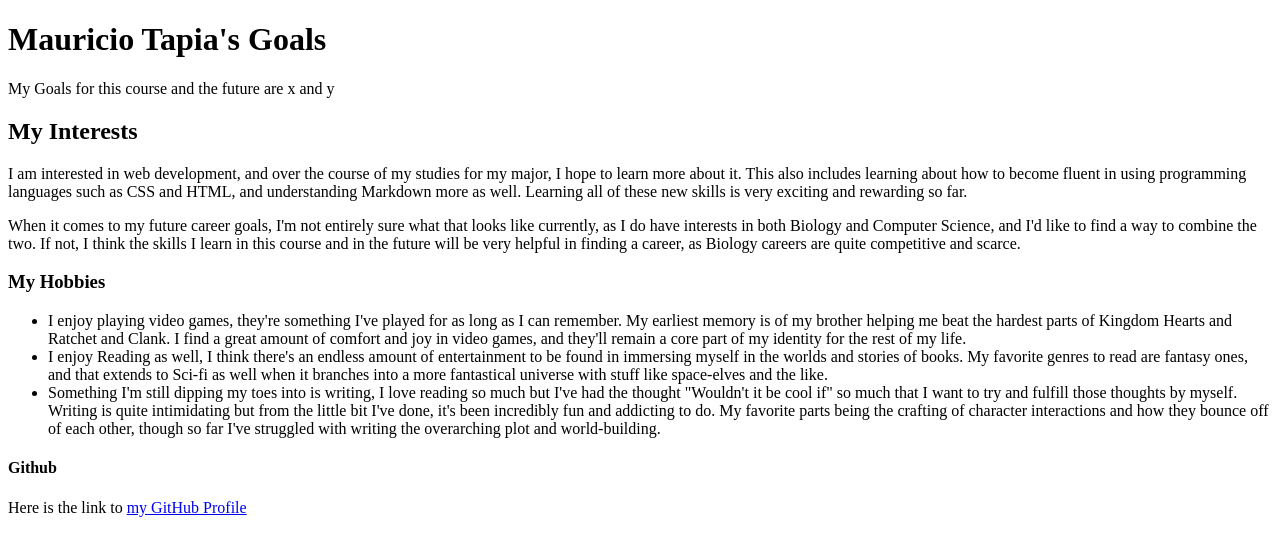
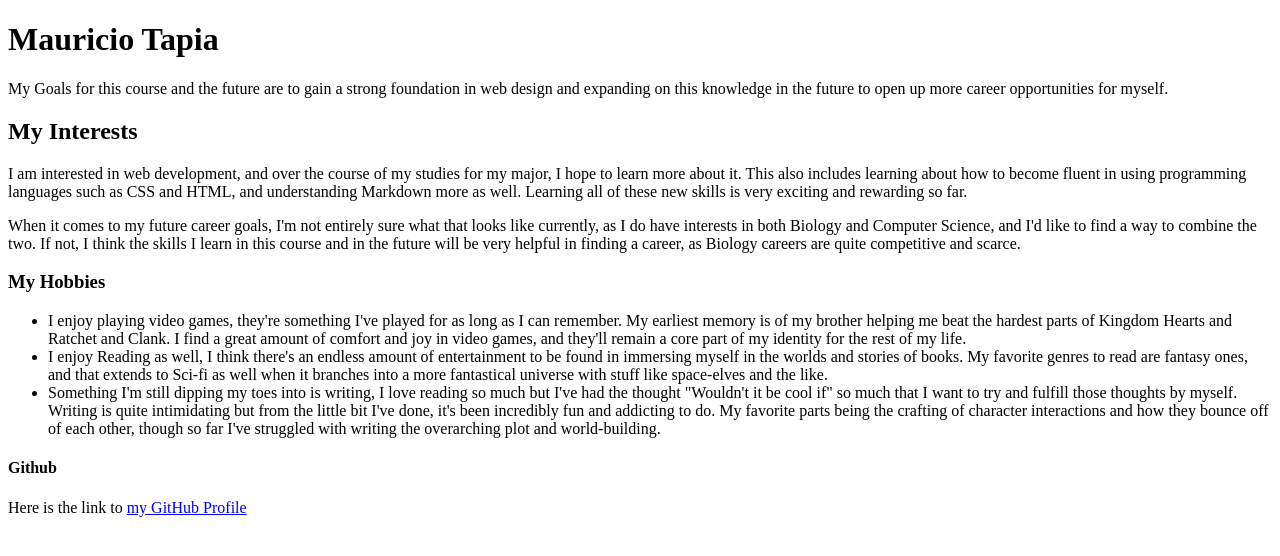
Before and after one commit to Matapia04/Course-Repository-for-CA-Fundamentals, a plain HTML site: page Project 01/index.html in a window 1280 px wide. Drawn offline with Linux system fonts and the light colour scheme.

Commit message:
Index change

```diff
--- a/Project 01/index.html
+++ b/Project 01/index.html
@@ -3,12 +3,12 @@
    <head>
         <meta charset="UTF-8">
         <meta name="viewport" content="width=device-width, initial-scale=1.0">
-        <title>Mauricio Tapia's Intro Page! </title>
+        <title>Mauricio Tapia's CMPA 3301 Page! </title>
     </head>
     <body>
         <header>
-            <h1> Mauricio Tapia's Goals </h1>
-            <p> My Goals for this course and the future are x and y
+            <h1> Mauricio Tapia </h1>
+            <p> My Goals for this course and the future are to gain a strong foundation in web design and expanding on this knowledge in the future to open up more career opportunities for myself.
             </p>
         </header>
     <main>
```
